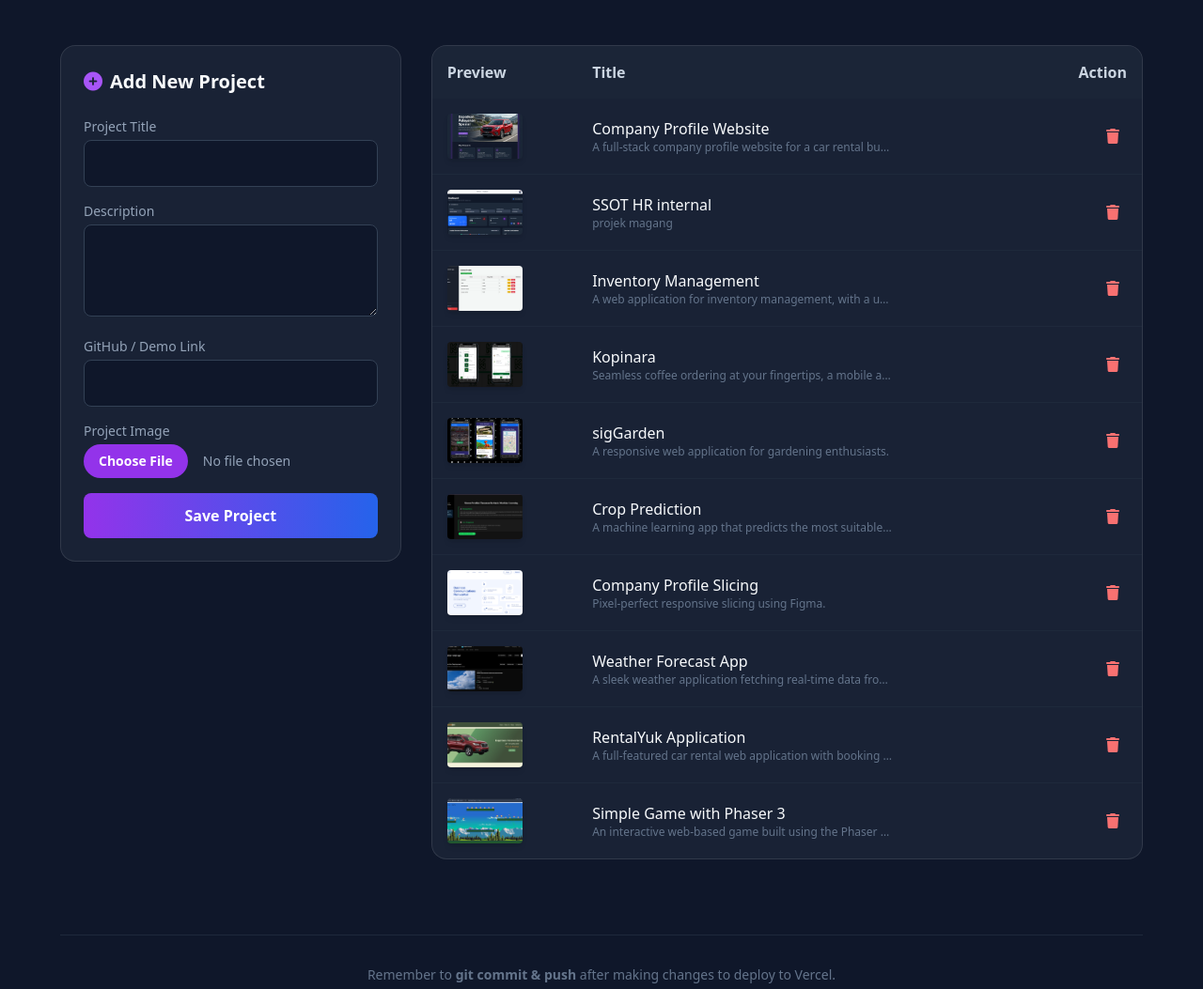
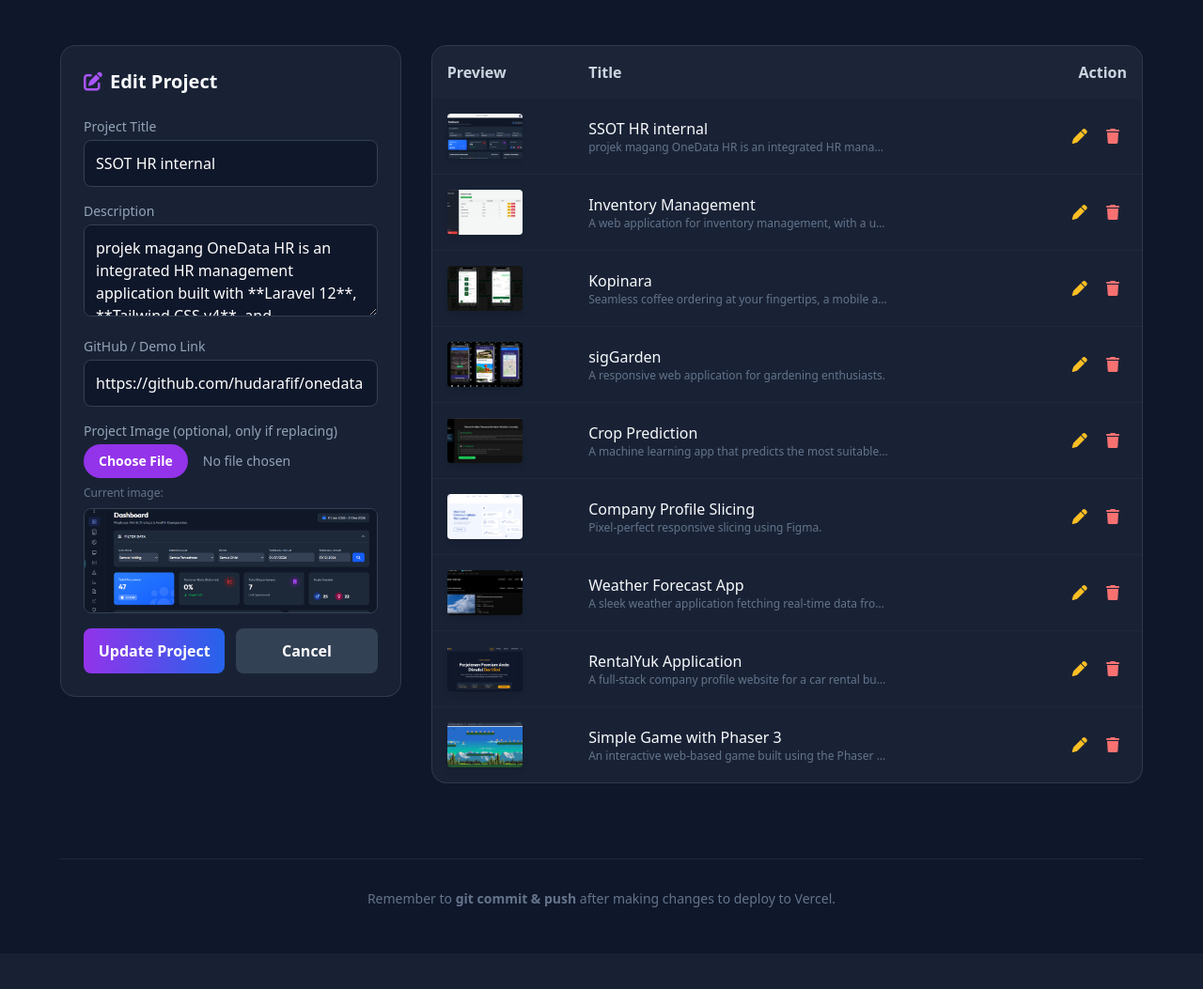
Before and after one commit to hudarafif/myporto, a PHP site: page /admin/index.php?edit=1776229796 in a window 1280 px wide. Shown: the part 120-1173 px from the top of the page at 94% size. After the commit the page ends 1086 px from the top, so only its background shows below. Run offline with PHP 8.4, Linux system fonts and the light colour scheme; some libraries are stand-ins or nearby versions.

Commit message:
adding some feature

```diff
--- a/admin/index.php
+++ b/admin/index.php
@@ -3,6 +3,17 @@ $projectsJson = '../data/projects.json';
 $projects = [];
 if (file_exists($projectsJson)) {
     $projects = json_decode(file_get_contents($projectsJson), true);
+}
+
+$editId = $_GET['edit'] ?? null;
+$editingProject = null;
+if ($editId !== null) {
+    foreach ($projects as $project) {
+        if ((string)($project['id'] ?? '') === (string)$editId) {
+            $editingProject = $project;
+            break;
+        }
+    }
 }
 ?>
 <!DOCTYPE html>
@@ -35,28 +46,48 @@ if (file_exists($projectsJson)) {
             <div class="lg:col-span-1">
                 <div class="glass p-6 rounded-2xl sticky top-8">
                     <h2 class="text-xl font-semibold mb-6 flex items-center gap-2">
-                        <i class="fas fa-plus-circle text-purple-500"></i> Add New Project
+                        <i class="fas <?php echo $editingProject ? 'fa-pen-to-square' : 'fa-plus-circle'; ?> text-purple-500"></i>
+                        <?php echo $editingProject ? 'Edit Project' : 'Add New Project'; ?>
                     </h2>
                     <form action="save.php" method="POST" enctype="multipart/form-data" class="space-y-4">
+                        <input type="hidden" name="action" value="<?php echo $editingProject ? 'update' : 'add'; ?>">
+                        <?php if ($editingProject): ?>
+                            <input type="hidden" name="id" value="<?php echo htmlspecialchars($editingProject['id']); ?>">
+                        <?php endif; ?>
                         <div>
                             <label class="block text-sm font-medium text-slate-400 mb-1">Project Title</label>
-                            <input type="text" name="title" required class="w-full bg-slate-900 border border-slate-700 rounded-lg p-3 text-white focus:ring-2 focus:ring-purple-500 outline-none">
+                            <input type="text" name="title" required value="<?php echo htmlspecialchars($editingProject['title'] ?? ''); ?>" class="w-full bg-slate-900 border border-slate-700 rounded-lg p-3 text-white focus:ring-2 focus:ring-purple-500 outline-none">
                         </div>
                         <div>
                             <label class="block text-sm font-medium text-slate-400 mb-1">Description</label>
-                            <textarea name="description" required rows="3" class="w-full bg-slate-900 border border-slate-700 rounded-lg p-3 text-white focus:ring-2 focus:ring-purple-500 outline-none"></textarea>
+                            <textarea name="description" required rows="3" class="w-full bg-slate-900 border border-slate-700 rounded-lg p-3 text-white focus:ring-2 focus:ring-purple-500 outline-none"><?php echo htmlspecialchars($editingProject['description'] ?? ''); ?></textarea>
                         </div>
                         <div>
                             <label class="block text-sm font-medium text-slate-400 mb-1">GitHub / Demo Link</label>
-                            <input type="url" name="link" required class="w-full bg-slate-900 border border-slate-700 rounded-lg p-3 text-white focus:ring-2 focus:ring-purple-500 outline-none">
+                            <input type="url" name="link" required value="<?php echo htmlspecialchars($editingProject['link'] ?? ''); ?>" class="w-full bg-slate-900 border border-slate-700 rounded-lg p-3 text-white focus:ring-2 focus:ring-purple-500 outline-none">
                         </div>
                         <div>
-                            <label class="block text-sm font-medium text-slate-400 mb-1">Project Image</label>
-                            <input type="file" name="image" accept="image/*" required class="w-full text-sm text-slate-400 file:mr-4 file:py-2 file:px-4 file:rounded-full file:border-0 file:text-sm file:font-semibold file:bg-purple-600 file:text-white hover:file:bg-purple-700 cursor-pointer">
+                            <label class="block text-sm font-medium text-slate-400 mb-1">
+                                Project Image <?php echo $editingProject ? '(optional, only if replacing)' : ''; ?>
+                            </label>
+                            <input id="image-input" type="file" name="image" accept="image/*" <?php echo $editingProject ? '' : 'required'; ?> class="w-full text-sm text-slate-400 file:mr-4 file:py-2 file:px-4 file:rounded-full file:border-0 file:text-sm file:font-semibold file:bg-purple-600 file:text-white hover:file:bg-purple-700 cursor-pointer">
+                            <?php if ($editingProject && !empty($editingProject['image'])): ?>
+                                <p class="text-xs text-slate-500 mt-2">Current image:</p>
+                                <img id="current-image" src="../<?php echo htmlspecialchars($editingProject['image']); ?>" class="w-full h-28 object-cover rounded-lg border border-slate-700 mt-2">
+                            <?php endif; ?>
+                            <div id="preview-wrapper" class="mt-3 hidden">
+                                <p class="text-xs text-slate-400 mb-2">New image preview:</p>
+                                <img id="image-preview" src="" alt="Selected image preview" class="w-full h-28 object-cover rounded-lg border border-slate-700">
+                            </div>
                         </div>
-                        <button type="submit" name="action" value="add" class="w-full bg-gradient-to-r from-purple-600 to-blue-600 text-white font-bold py-3 rounded-lg hover:shadow-lg hover:shadow-purple-500/30 transition">
-                            Save Project
-                        </button>
+                        <div class="flex gap-3">
+                            <button type="submit" class="w-full bg-gradient-to-r from-purple-600 to-blue-600 text-white font-bold py-3 rounded-lg hover:shadow-lg hover:shadow-purple-500/30 transition">
+                                <?php echo $editingProject ? 'Update Project' : 'Save Project'; ?>
+                            </button>
+                            <?php if ($editingProject): ?>
+                                <a href="index.php" class="w-full text-center bg-slate-700 text-white font-bold py-3 rounded-lg hover:bg-slate-600 transition">Cancel</a>
+                            <?php endif; ?>
+                        </div>
                     </form>
                 </div>
             </div>
@@ -83,6 +114,9 @@ if (file_exists($projectsJson)) {
                                     <div class="text-xs text-slate-500 truncate max-w-xs"><?php echo htmlspecialchars($project['description']); ?></div>
                                 </td>
                                 <td class="p-4 text-right">
+                                    <a href="index.php?edit=<?php echo urlencode($project['id']); ?>" class="text-amber-400 hover:text-amber-300 p-2 inline-block" title="Edit project">
+                                        <i class="fas fa-pen"></i>
+                                    </a>
                                     <form action="save.php" method="POST" onsubmit="return confirm('Delete this project?');" class="inline">
                                         <input type="hidden" name="id" value="<?php echo $project['id']; ?>">
                                         <button type="submit" name="action" value="delete" class="text-red-400 hover:text-red-300 p-2">
@@ -108,4 +142,25 @@ if (file_exists($projectsJson)) {
         </footer>
     </div>
 </body>
+<script>
+    const imageInput = document.getElementById('image-input');
+    const previewWrapper = document.getElementById('preview-wrapper');
+    const imagePreview = document.getElementById('image-preview');
+
+    if (imageInput && previewWrapper && imagePreview) {
+        imageInput.addEventListener('change', function (event) {
+            const file = event.target.files && event.target.files[0];
+            if (!file) {
+                previewWrapper.classList.add('hidden');
+                imagePreview.src = '';
+                return;
+            }
+
+            const objectUrl = URL.createObjectURL(file);
+            imagePreview.src = objectUrl;
+            previewWrapper.classList.remove('hidden');
+            imagePreview.onload = () => URL.revokeObjectURL(objectUrl);
+        });
+    }
+</script>
 </html>
--- a/data/projects.json
+++ b/data/projects.json
@@ -9,8 +9,8 @@
     {
         "id": 2,
         "title": "RentalYuk Application",
-        "description": "A full-featured car rental web application with booking system.",
-        "image": "dist\/img\/portfolio\/rentalYuk.png",
+        "description": "A full-stack company profile website for a car rental business, built with Laravel, Filament admin panel, and Livewire for dynamic booking features.",
+        "image": "dist\/img\/portfolio\/rentalyuk-application_1776238591.png",
         "link": "https:\/\/github.com\/hudarafif\/companyprofile-rentalyuk"
     },
     {
@@ -58,15 +58,8 @@
     {
         "id": 1776229796,
         "title": "SSOT HR internal",
-        "description": "projek magang",
+        "description": "projek magang OneData HR is an integrated HR management application built with **Laravel 12**, **Tailwind CSS v4**, and **Alpine.js** to support end-to-end people operations in one centralized platform. The system is designed to help HR teams and management run recruitment workflows, manage employee data, monitor performance, and generate operational reports with a consistent, role-based dashboard experience.",
         "image": "dist\/img\/portfolio\/ssot-hr-internal_1776229796.png",
         "link": "https:\/\/github.com\/hudarafif\/onedata"
-    },
-    {
-        "id": 10,
-        "title": "Company Profile Website",
-        "description": "A full-stack company profile website for a car rental business, built with Laravel, Filament admin panel, and Livewire for dynamic booking features.",
-        "image": "dist\/img\/portfolio\/company-profile-website.png",
-        "link": "https:\/\/github.com\/hudarafif\/Company-Profile-Website"
     }
 ]
--- a/index.html
+++ b/index.html
@@ -161,7 +161,7 @@
         </div>
       </div>
       <!-- Portfolio Grid -->
-      <div id="portfolio-grid" class="grid grid-cols-1 sm:grid-cols-2 lg:grid-cols-3 gap-6 xl:w-10/12 xl:mx-auto px-4">
+      <div id="portfolio-grid" class="grid grid-cols-1 sm:grid-cols-2 lg:grid-cols-3 gap-6 xl:w-10/12 xl:mx-auto px-4" style="min-height: 400px;">
         <!-- Projects will be loaded dynamically via script.js -->
         <div class="col-span-full text-center py-20 opacity-50">Loading projects...</div>
       </div>
```
Also changed, not shown: admin/save.php (+40 -0 lines), js/script.js (+53 -22 lines), dist/img/portfolio/company-profile-website.png (deleted), dist/img/portfolio/rentalYuk.png (deleted), dist/img/portfolio/rentalyuk-application_1776238591.png (added).
